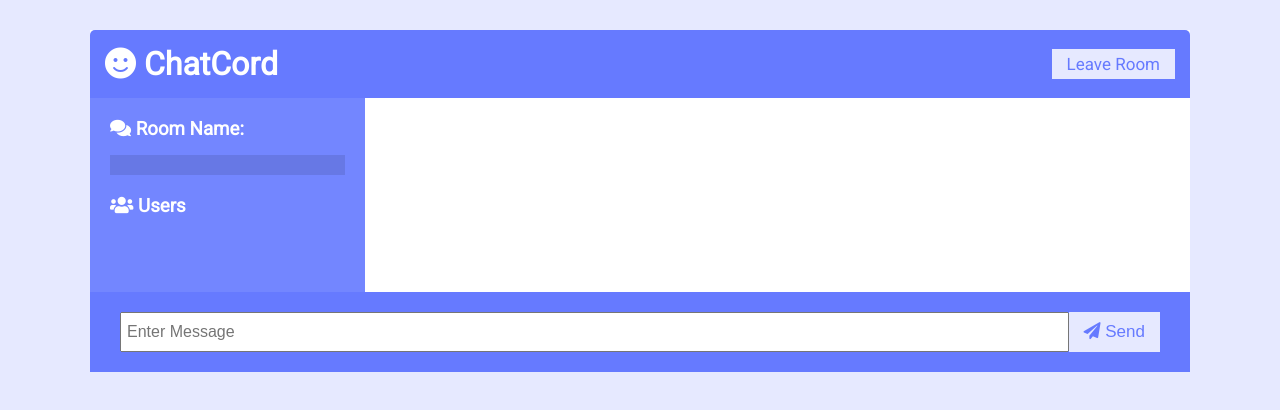
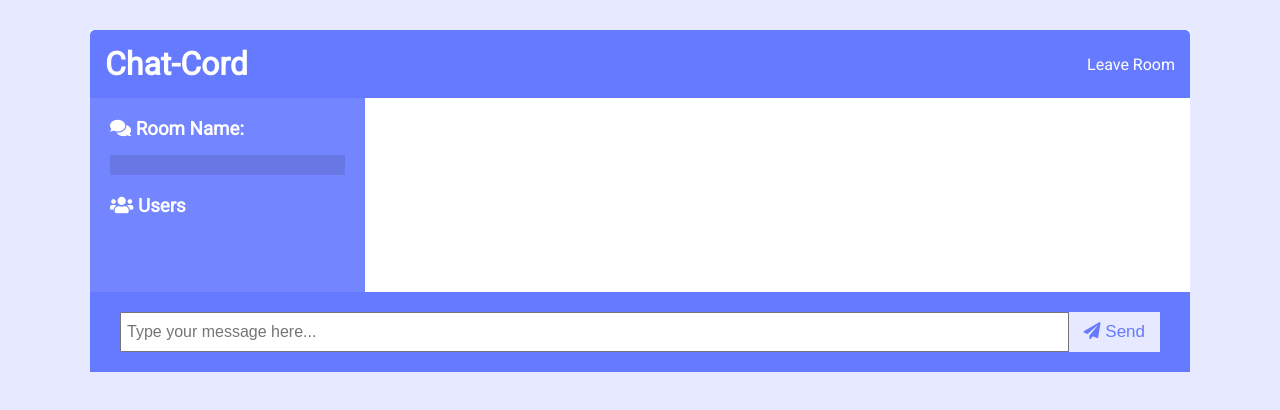
Before and after one commit to s-infinity21/nodejs-socket.io-v2.0, a website: page public/chat.html in a window 1280 px wide. Drawn offline with nearby package versions, Linux system fonts and the light colour scheme; no server answers.

Commit message:
Update chat.html

```diff
--- a/public/chat.html
+++ b/public/chat.html
@@ -15,8 +15,8 @@
   <body>
     <div class="chat-container">
       <header class="chat-header">
-        <h1><i class="fas fa-smile"></i> ChatCord</h1>
-        <a id="leave-btn" class="btn">Leave Room</a>
+        <h1>C<span class="sm-cap">hat</span>-C<span class="sm-cap">ord</span></h1>
+        <a  id="leave-btn">Leave Room</a>
       </header>
       <main class="chat-main">
         <div class="chat-sidebar">
@@ -32,11 +32,11 @@
           <input
             id="msg"
             type="text"
-            placeholder="Enter Message"
+            placeholder="Type your message here..."
             required
             autocomplete="off"
           />
-          <button class="btn"><i class="fas fa-paper-plane"></i> Send</button>
+          <button class="btn"><i class="fas fa-paper-plane"></i> <span class="send">Send</span></button>
         </form>
       </div>
     </div>
```
